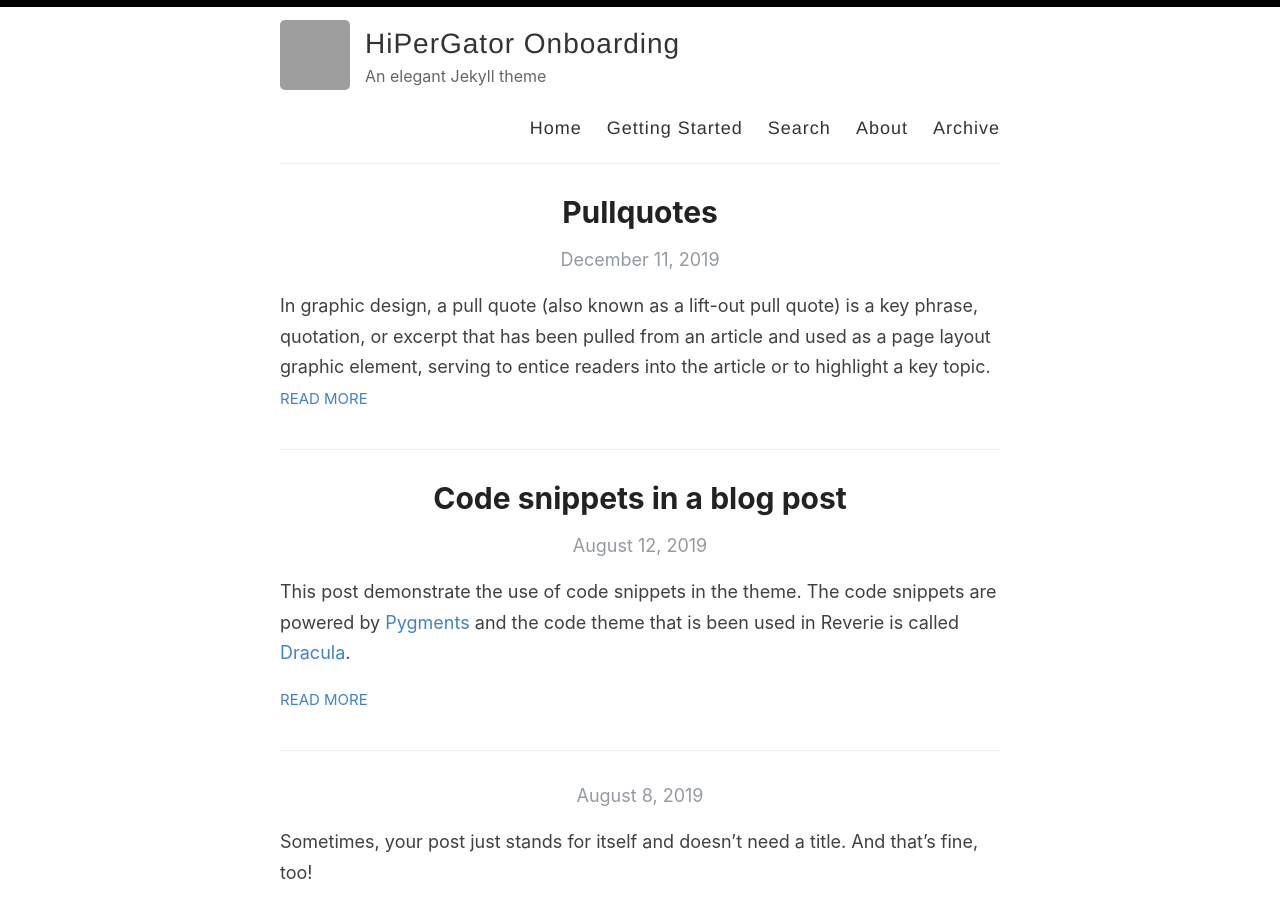
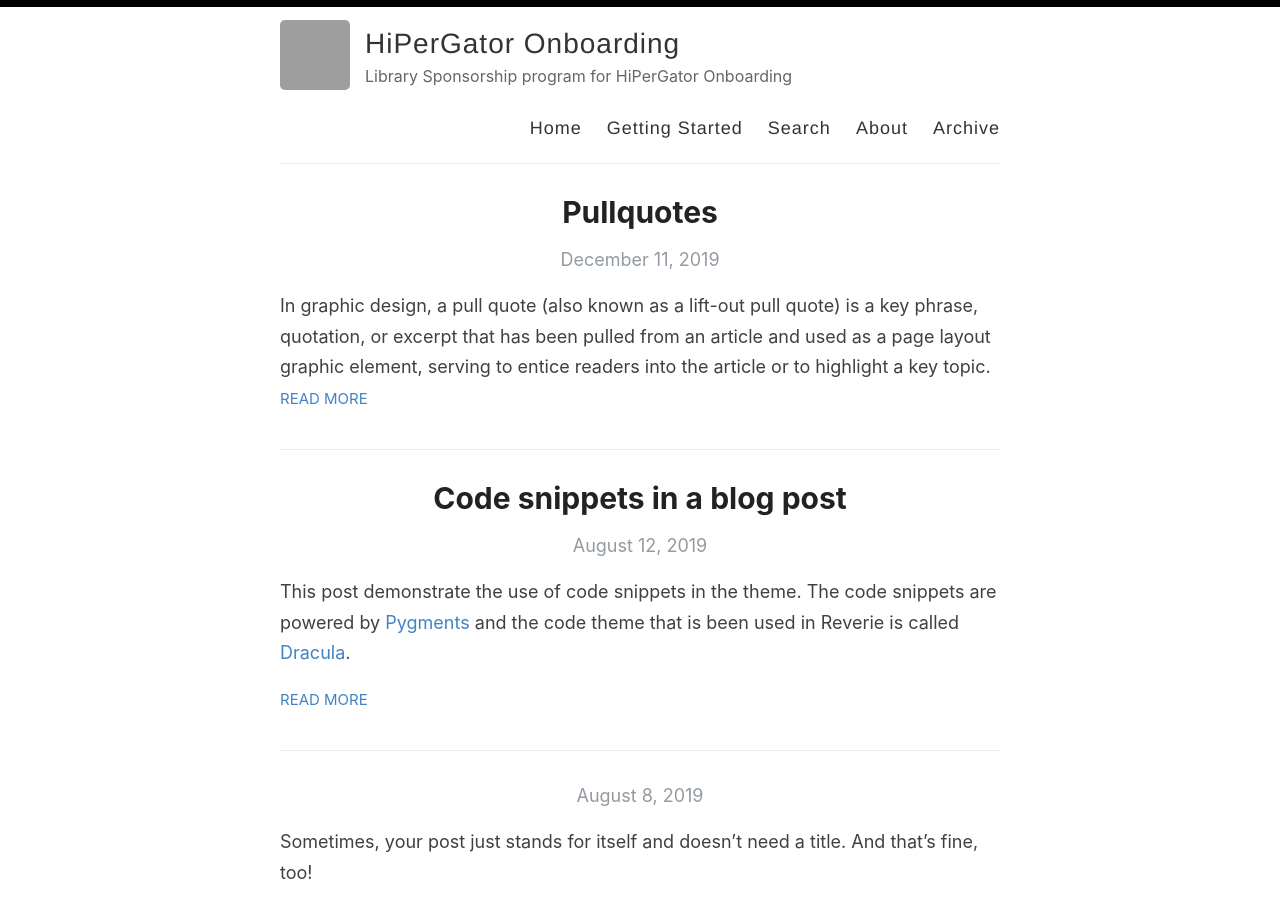
Before and after one commit to NatyaHans/HiPerGatorOnboarding, a Jekyll site: the page built from index.html, in a window 1280 px wide and 900 px high. Built offline with Jekyll 4.4.1, drawn with Linux system fonts in a browser that asks for light colours; the list of posts is cut into pages by our own code; grey boxes are pictures that could not be loaded.

Commit message:
Update _config.yml updating website description

```diff
--- a/_config.yml
+++ b/_config.yml
@@ -9,7 +9,7 @@ name: HiPerGator Onboarding
 author: Natya Hans
 
 # Short bio or description (displayed in the header)
-description: An elegant Jekyll theme
+description: Library Sponsorship program for HiPerGator Onboarding
 
 # URL of your avatar or profile pic (you could use your GitHub profile pic)
 avatar: /images/galaxy
```
